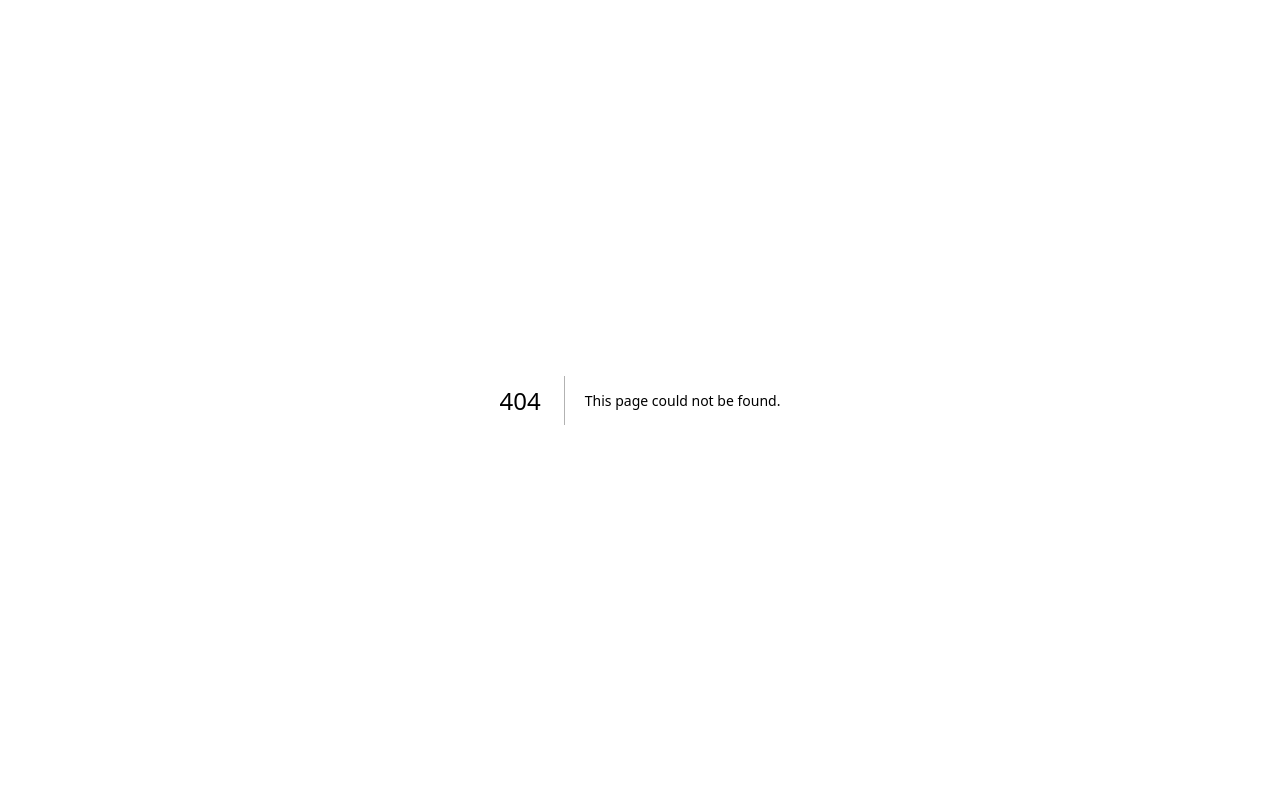
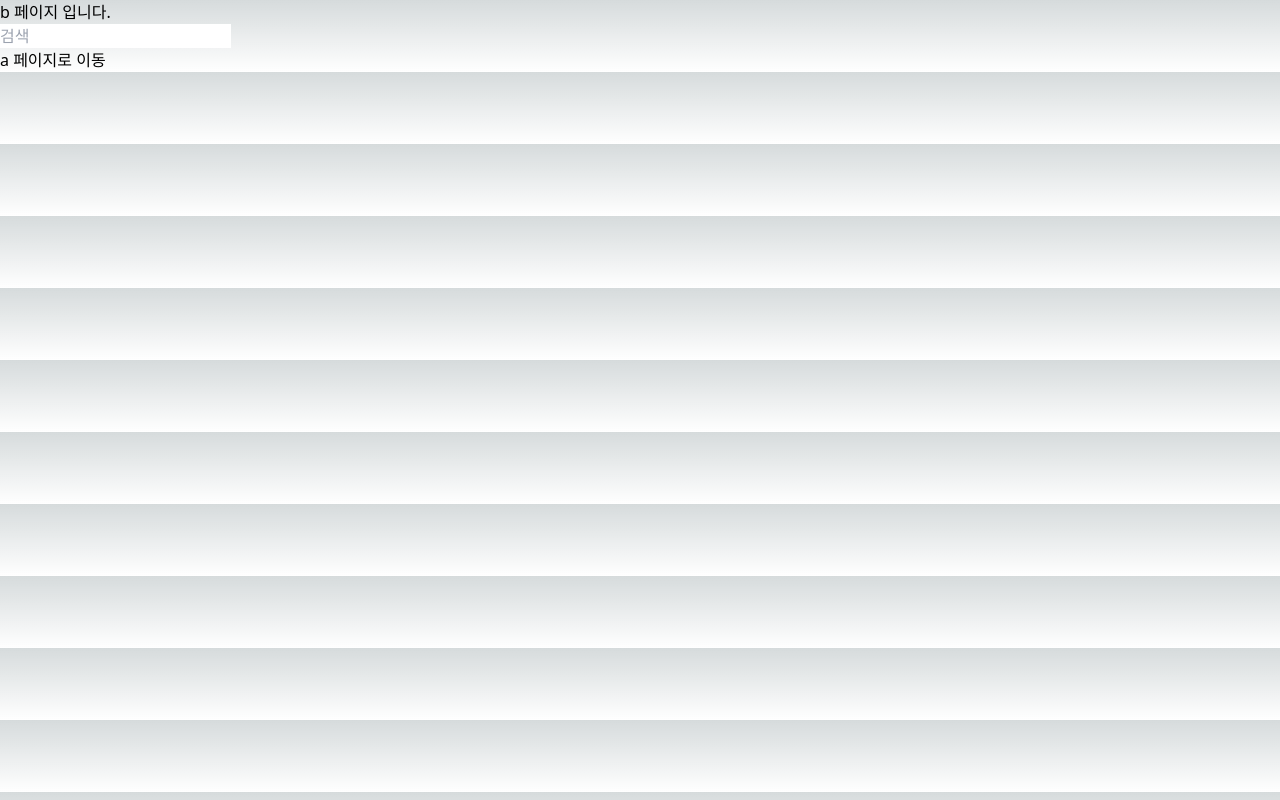
Before and after one commit to lsh58/next-app, a Next.js app: page /bPage in a window 1280 px wide. Before the commit this address had no page. Built offline with nearby package versions, Linux system fonts and the light colour scheme.

Commit message:
apollo 전역상태관리 예시

```diff
--- /dev/null
+++ b/src/pages/aPage.tsx
@@ -0,0 +1,17 @@
+import Link from "next/link";
+import * as examStore from "@/stores/exam";
+import { useReactiveVar } from "@apollo/client";
+
+function APage() {
+  const exam = useReactiveVar(examStore.examValue);
+
+  return (
+    <>
+      <div>a 페이지 입니다.</div>
+      <p>{exam}</p>
+      <Link href="/bPage">b 페이지로 이동</Link>
+    </>
+  );
+}
+
+export default APage;
--- /dev/null
+++ b/src/pages/bPage.tsx
@@ -0,0 +1,22 @@
+import Link from "next/link";
+import * as examStore from "@/stores/exam";
+import { useReactiveVar } from "@apollo/client";
+
+function BPage() {
+  const exam = useReactiveVar(examStore.examValue);
+
+  const onChange = (e: React.ChangeEvent<HTMLInputElement>) => {
+    examStore.setValue(e.target.value);
+  };
+
+  return (
+    <>
+      <div>b 페이지 입니다.</div>
+      <input type="text" placeholder="검색" onChange={onChange} value={exam} />
+      <p>{exam}</p>
+      <Link href="/aPage">a 페이지로 이동</Link>
+    </>
+  );
+}
+
+export default BPage;
--- /dev/null
+++ b/src/stores/exam.ts
@@ -0,0 +1,7 @@
+import { makeVar } from "@apollo/client";
+
+export const examValue = makeVar("");
+
+export const setValue = (value: string) => {
+  examValue(value);
+};
```
